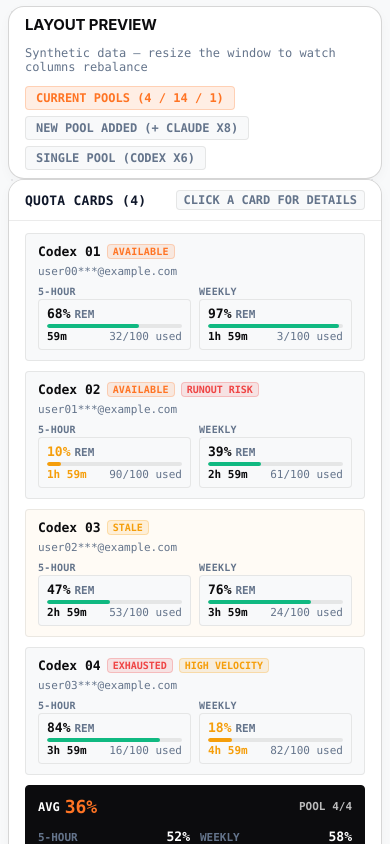
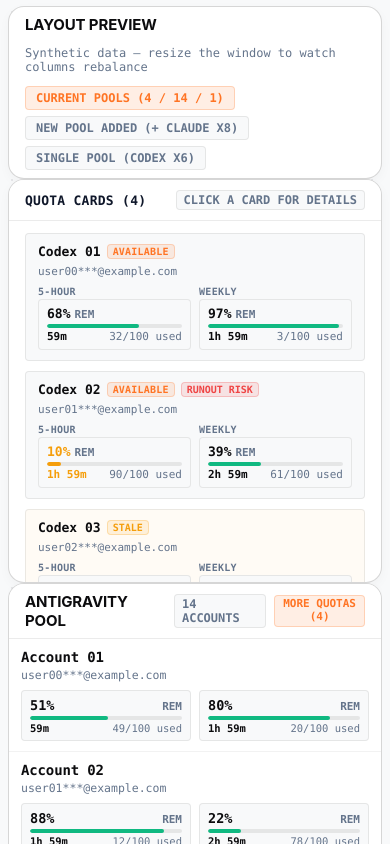
Before and after one commit to muvxlc/9router-quota-dashboard, a Next.js app: page /layout-preview in a window 390 px wide. Shown: the top 844 px of the page. Built offline with nearby package versions, Linux system fonts and the light colour scheme.

Commit message:
fix(quota-cards): restrict windows to flash/pro/5h/weekly and cap height to 48vh

```diff
--- a/app/components/QuotaCards.js
+++ b/app/components/QuotaCards.js
@@ -4,7 +4,15 @@ import StatusPill from './StatusPill.js';
 import QuotaWindowCell from './QuotaWindowCell.js';
 import { calculateDepletionVelocity, getAccountsQuotaAverages } from '../../lib/client/selectors.js';
 
+function isAllowedWindow(key) {
+  if (!key) return false;
+  const k = String(key).toLowerCase();
+  return k === 'gemini' || k === 'gemini_weekly' || k === 'session' || k === '5h' || k === 'weekly';
+}
+
 function windowLabel(win) {
+  if (win.key === 'gemini') return 'Flash / Pro';
+  if (win.key === 'gemini_weekly') return 'Weekly';
   if (win.key === 'session' || win.key === '5h') return '5-Hour';
   if (win.key === 'weekly') return 'Weekly';
   return win.shortLabel || win.label || win.key;
@@ -17,7 +25,20 @@ function formatAverage(value) {
 export default function QuotaCards({ accounts = [], onSelectAccount = () => {} }) {
   if (!Array.isArray(accounts) || accounts.length === 0) return null;
 
-  const averages = getAccountsQuotaAverages(accounts);
+  // Filter account windows and averages to core windows: flash/pro(5h) / weekly
+  const filteredAccounts = accounts.map((acc) => {
+    if (!acc.quota || !Array.isArray(acc.quota.windows)) return acc;
+    return {
+      ...acc,
+      quota: {
+        ...acc.quota,
+        windows: acc.quota.windows.filter((w) => isAllowedWindow(w?.key)),
+      },
+    };
+  });
+
+  const averages = getAccountsQuotaAverages(filteredAccounts);
+  const filteredAvgWindows = averages.windows.filter((avg) => isAllowedWindow(avg?.key));
   const poolLabel = (accounts[0]?.provider || 'pool').toLowerCase();
 
   return (
@@ -30,7 +51,7 @@ export default function QuotaCards({ accounts = [], onSelectAccount = () => {} }
       </div>
 
       <div className="quota-cards-grid">
-        {accounts.map((acc) => {
+        {filteredAccounts.map((acc) => {
           const windows = Array.isArray(acc.quota?.windows) ? acc.quota.windows : [];
           const velocity = calculateDepletionVelocity(acc.quota);
           const alias = acc.displayAlias || acc.label || acc.id;
@@ -91,7 +112,7 @@ export default function QuotaCards({ accounts = [], onSelectAccount = () => {} }
             </span>
           </div>
           <div className="quota-card-windows">
-            {averages.windows.map((avg) => {
+            {filteredAvgWindows.map((avg) => {
               const hasAvg = typeof avg.average === 'number' && avg.count > 0;
               const fillWidth = hasAvg ? Math.min(Math.max(avg.average, 0), 100) : 0;
               const barColorClass = !hasAvg
--- a/app/styles/cards.css
+++ b/app/styles/cards.css
@@ -157,6 +157,9 @@
 /* Compact quota cards (Live Models page) */
 .quota-cards {
   flex-shrink: 0;
+  max-height: 48vh;
+  display: flex;
+  flex-direction: column;
 }
 .quota-cards-grid {
   display: grid;
@@ -164,6 +167,8 @@
   gap: 10px;
   padding: 12px 16px;
   min-width: 0;
+  overflow-y: auto;
+  max-height: calc(48vh - 44px);
 }
 .quota-card {
   display: flex;
--- a/app/styles/responsive-tablet.css
+++ b/app/styles/responsive-tablet.css
@@ -220,4 +220,10 @@
   .live-models-empty-state {
     min-height: 200px;
   }
+  .quota-cards {
+    max-height: 48vh;
+  }
+  .quota-cards-grid {
+    max-height: calc(48vh - 44px);
+  }
 }
```
